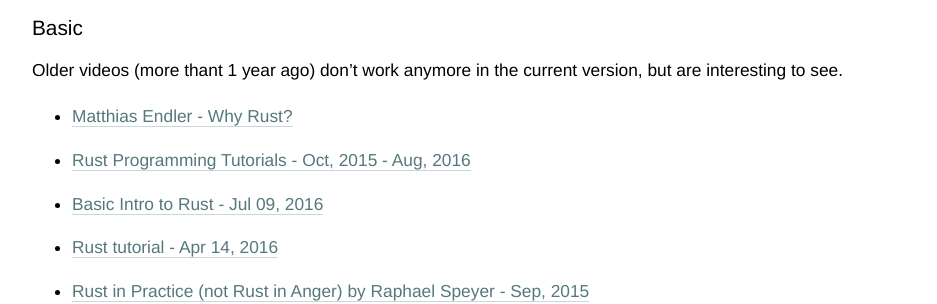
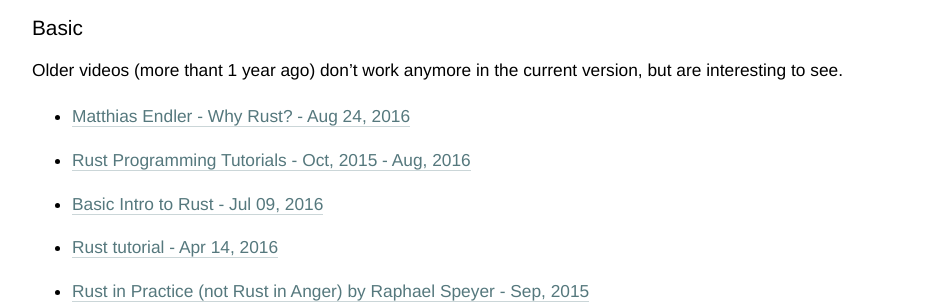
Before and after one commit to adelarsq/daily-rust.github.io, a Jekyll site: the page built from _posts/2016-06-22-videos.md, in a window 1280 px wide. Shown: the part 187-491 px from the top of the page, without its empty margins (158-1095 px from the left). Built offline with Jekyll 4.4.1, drawn with Linux system fonts in a browser that asks for light colours.

Commit message:
Update 2016-06-22-videos.md

```diff
--- a/_posts/2016-06-22-videos.md
+++ b/_posts/2016-06-22-videos.md
@@ -9,7 +9,7 @@ tags: [rustposts, rust, article]
 
 Older videos (more thant 1 year ago) don't work anymore in the current version, but are interesting to see.
 
-- [Matthias Endler - Why Rust?](https://www.youtube.com/watch?v=imtejBNbm0o&ab_channel=Codemotion)
+- [Matthias Endler - Why Rust? - Aug 24, 2016](https://www.youtube.com/watch?v=imtejBNbm0o&ab_channel=Codemotion)
 - [Rust Programming Tutorials - Oct, 2015 - Aug, 2016](https://www.youtube.com/playlist?list=PL0Fqs05rod8D80WKBCeT326CT8vcAm_N9)
 - [Basic Intro to Rust - Jul 09, 2016](https://www.youtube.com/watch?v=jiJSnYP5EuU&ab_channel=RegisBoudinot)
 - [Rust tutorial - Apr 14, 2016](https://www.youtube.com/watch?v=U1EFgCNLDB8&ab_channel=DerekBanas)
```
